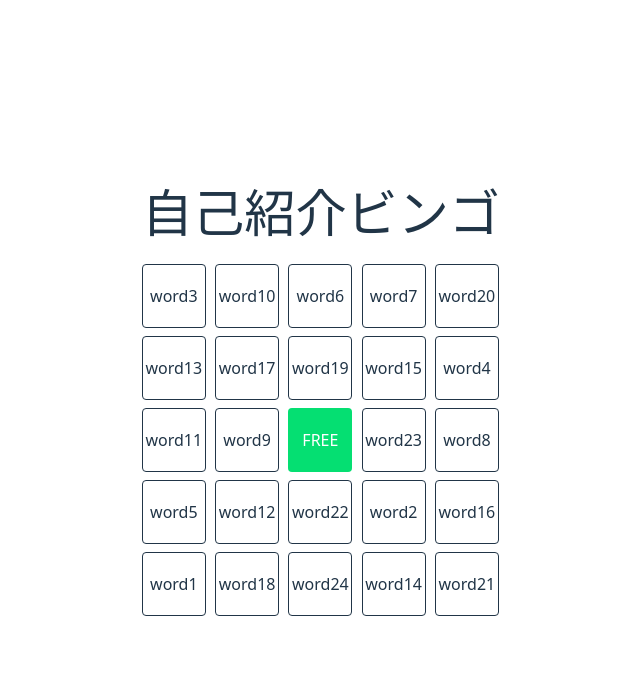
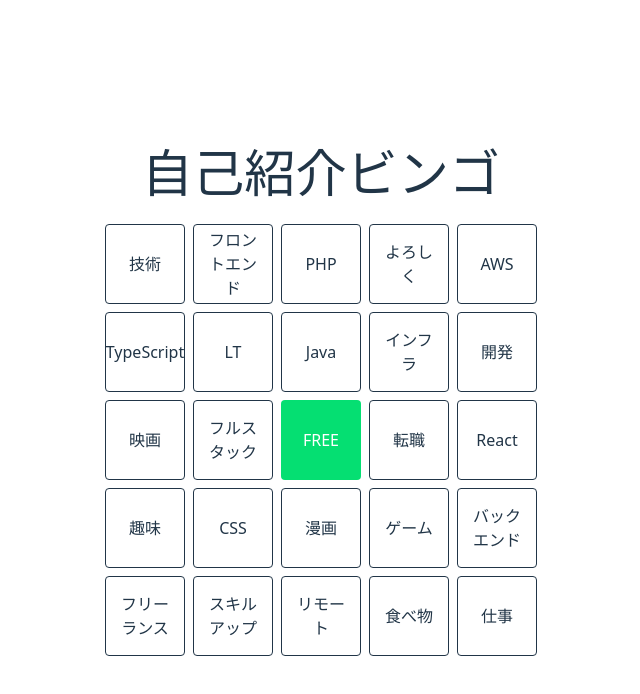
Before and after one commit to horii203/bingo, a Vue app: page / in a window 1280 px wide. Shown: the top 694 px of the page, without its empty margins (319-959 px from the left). Built offline with nearby package versions, Linux system fonts and the light colour scheme.

Commit message:
単語をランダムに抽出

```diff
--- a/src/components/BingoBoard.vue
+++ b/src/components/BingoBoard.vue
@@ -6,32 +6,35 @@ const size = 5;
 const total = size * size;
 const centerIndex = Math.floor(total / 2);
 
-// 配列をシャッフルする関数（Fisher-Yates）
-function shuffle(array) {
-  const arr = array.slice();
-  for (let i = arr.length - 1; i > 0; i--) {
-    const j = Math.floor(Math.random() * (i + 1));
-    [arr[i], arr[j]] = [arr[j], arr[i]];
+// words から重複なしでランダムに24個選ぶ関数
+function getRandomSample(array, sampleSize) {
+  const result = [];
+  const usedIndices = new Set();
+
+  while (result.length < sampleSize) {
+    const index = Math.floor(Math.random() * array.length);
+    if (!usedIndices.has(index)) {
+      usedIndices.add(index);
+      result.push(array[index]);
+    }
   }
-  return arr;
+
+  return result;
 }
 
-// シャッフルしたワード配列
-const shuffledWords = shuffle(words);
+// 24個ランダムに選ぶ（重複なし）
+const selectedWords = getRandomSample(words, 24);
 
-// ラベル配列を作る
+// ラベル配列を作る（25マス中、中央は "FREE"）
 const labels = Array(total).fill("");
-shuffledWords.forEach((word, i) => {
-  if (i >= centerIndex) {
-    // centerIndex以降は一つ後ろのインデックスにセット
-    labels[i + 1] = word;
-  } else {
-    // centerIndexより前はそのままセット
-    labels[i] = word;
-  }
+
+// selectedWords を中央を避けて配置
+selectedWords.forEach((word, i) => {
+  const pos = i < centerIndex ? i : i + 1;
+  labels[pos] = word;
 });
 
-// 中央マスにFREEをセット
+// 中央マスに "FREE" をセット
 labels[centerIndex] = "FREE";
 
 // 「各マスが選択されているかどうか」を管理する配列
@@ -145,7 +148,7 @@ watch(
       v-for="(label, index) in labels"
       :key="index"
       :class="[
-        'w-16 h-16 p-2 flex items-center justify-center rounded cursor-pointer transition',
+        'w-20 h-20 p-2 flex items-center justify-center rounded cursor-pointer transition',
         selected[index]
           ? 'bg-green-400 text-white'
           : 'bg-white hover:bg-gray-100 border',
--- a/src/data/words.js
+++ b/src/data/words.js
@@ -1,26 +1,32 @@
 export const words = [
-  "word1",
-  "word2",
-  "word3",
-  "word4",
-  "word5",
-  "word6",
-  "word7",
-  "word8",
-  "word9",
-  "word10",
-  "word11",
-  "word12",
-  "word13",
-  "word14",
-  "word15",
-  "word16",
-  "word17",
-  "word18",
-  "word19",
-  "word20",
-  "word21",
-  "word22",
-  "word23",
-  "word24",
+  "エンジニア",
+  "インフラ",
+  "開発",
+  "転職",
+  "リモート",
+  "LT",
+  "技術",
+  "React",
+  "食べ物",
+  "趣味",
+  "よろしく",
+  "フロントエンド",
+  "バックエンド",
+  "Java",
+  "アニメ",
+  "ゲーム",
+  "フリーランス",
+  "副業",
+  "スキルアップ",
+  "勉強会",
+  "AWS",
+  "PHP",
+  "Python",
+  "TypeScript",
+  "フルスタック",
+  "CSS",
+  "HTML",
+  "映画",
+  "漫画",
+  "仕事",
 ];
```
